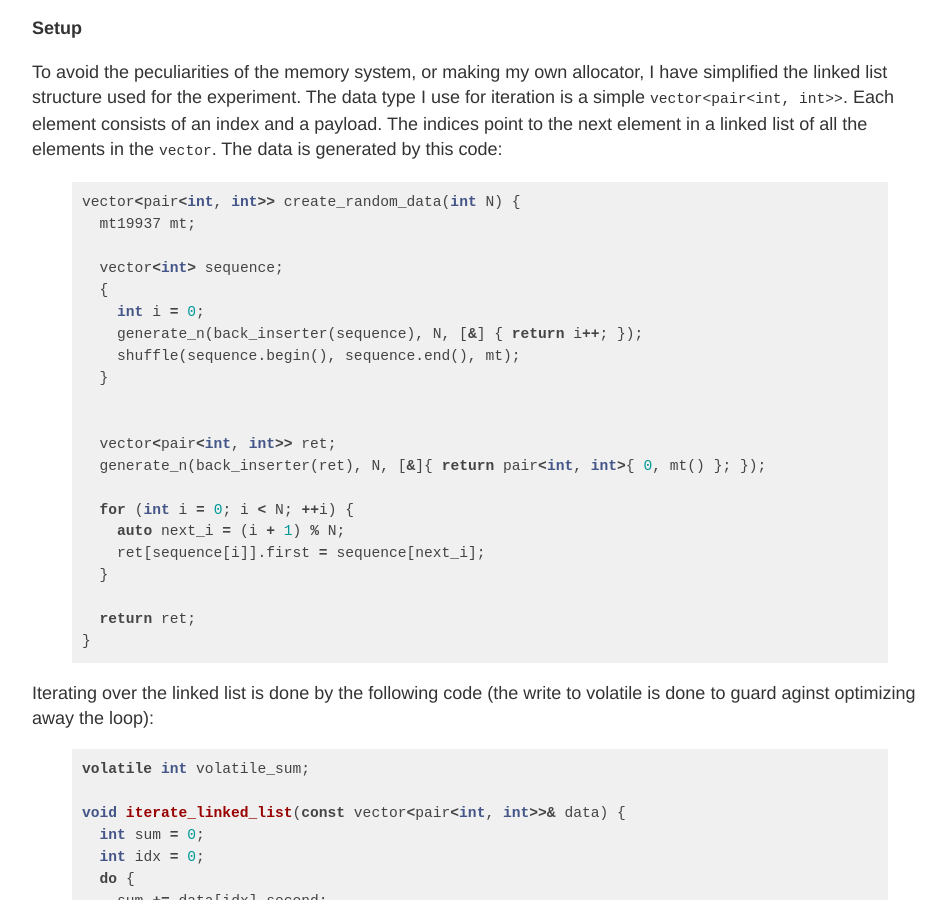
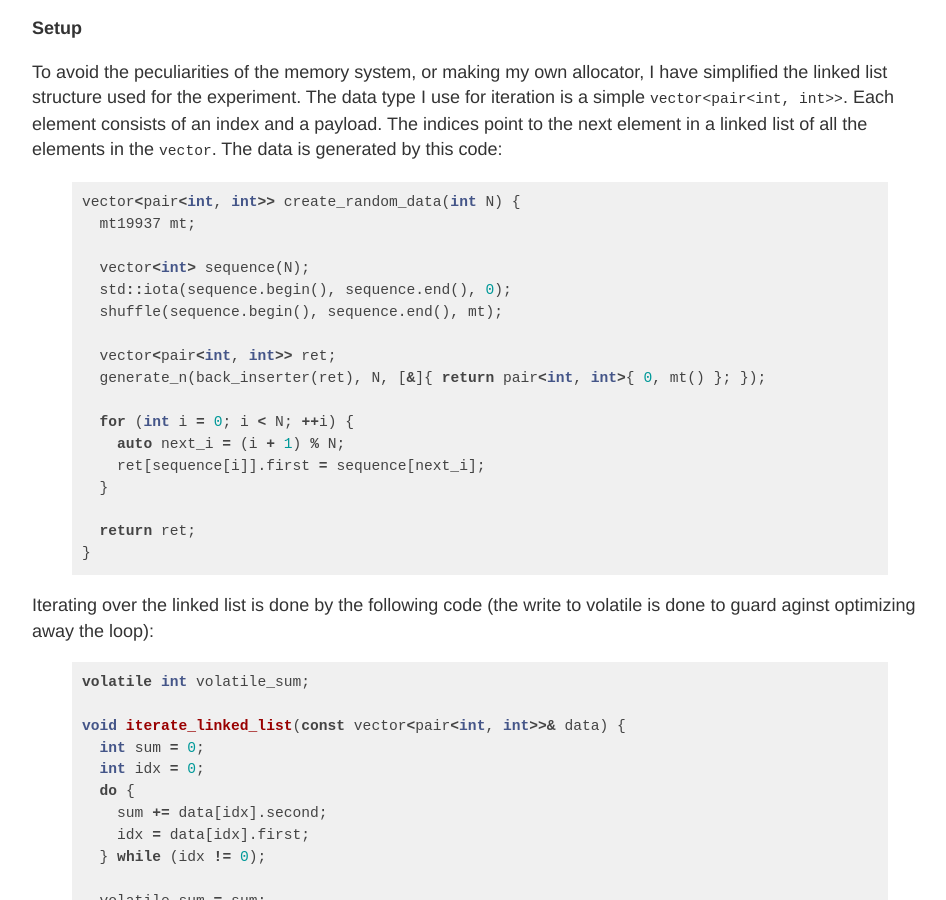
Before and after one commit to larshagencpp/larshagencpp.github.io, a Jekyll site: the page built from _posts/2016-05-01-a-cache-miss-is-not-a-cache-miss.md, in a window 1280 px wide and 900 px high, scrolled down 558 px. Shown: the whole window, without its empty margins (160-1106 px from the left). Built offline with Jekyll 4.4.1, drawn with Linux system fonts in a browser that asks for light colours; formulas are drawn with MathJax 3; comment, search, counter and statistics services are not loaded.

Commit message:
changed to std::iota

```diff
--- a/_posts/2016-05-01-a-cache-miss-is-not-a-cache-miss.md
+++ b/_posts/2016-05-01-a-cache-miss-is-not-a-cache-miss.md
@@ -18,13 +18,9 @@ To avoid the peculiarities of the memory system, or making my own allocator, I h
 vector<pair<int, int>> create_random_data(int N) {
   mt19937 mt;
 
-  vector<int> sequence;
-  {
-    int i = 0;
-    generate_n(back_inserter(sequence), N, [&] { return i++; });
-    shuffle(sequence.begin(), sequence.end(), mt);
-  }
-
+  vector<int> sequence(N);
+  std::iota(sequence.begin(), sequence.end(), 0);
+  shuffle(sequence.begin(), sequence.end(), mt);
 
   vector<pair<int, int>> ret;
   generate_n(back_inserter(ret), N, [&]{ return pair<int, int>{ 0, mt() }; });
```
